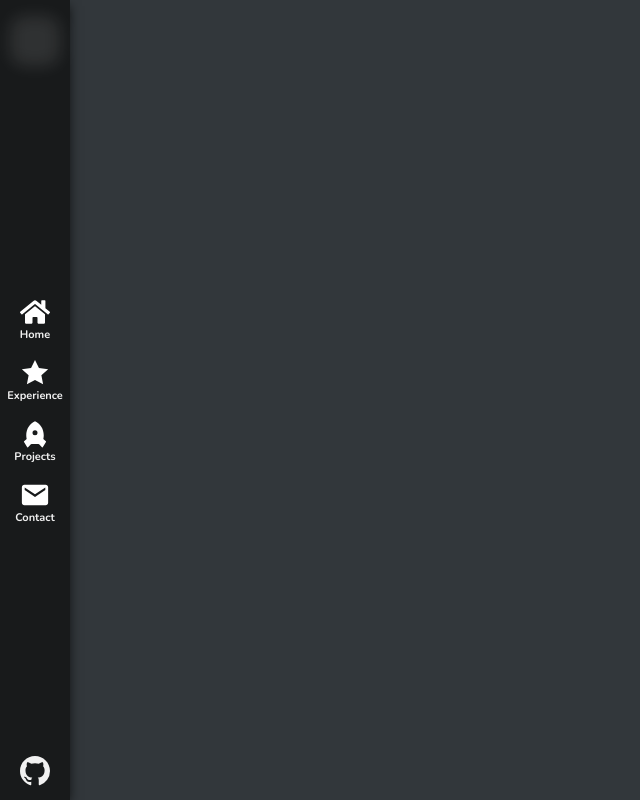
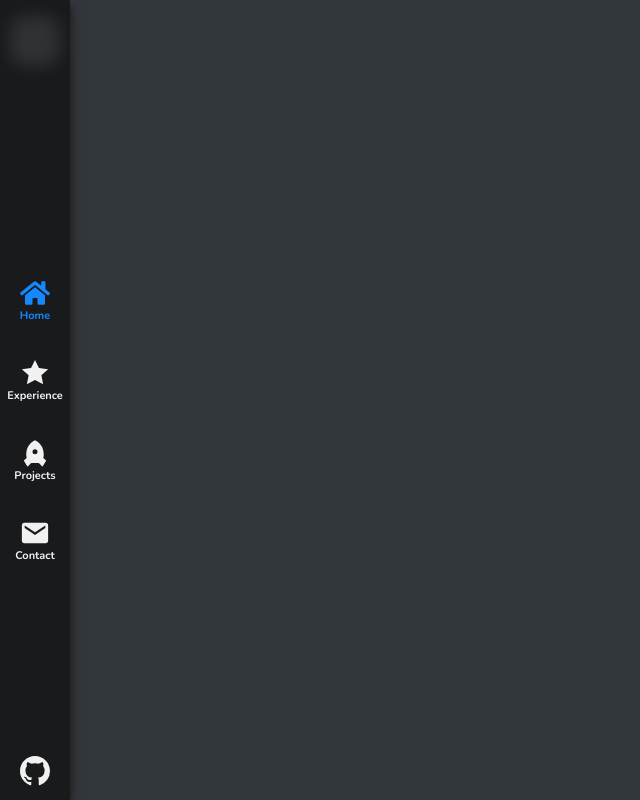
Before and after one commit to matiNap/Portfoliov2, a Next.js app: page / in a window 1280 px wide. Shown: the whole page, without its empty margins (0-640 px from the left). Built offline with nearby package versions, Linux system fonts and the light colour scheme.

Commit message:
Add web menu

```diff
--- a/helpers/index.tsx
+++ b/helpers/index.tsx
@@ -4,7 +4,7 @@ import { GoStar } from "react-icons/go";
 import { RiRocketFill } from "react-icons/ri";
 import { IoMdMail } from "react-icons/io";
 
-interface IconProps {
+export interface IconProps {
   color: string;
   size: string | number;
 }
@@ -13,6 +13,7 @@ type IconData = ({ color, size }: IconProps) => React.ReactNode;
 interface MenuProps {
   title: string;
   icon: IconData;
+  routeKey: string;
 }
 
 type MenuData = MenuProps[];
@@ -21,17 +22,21 @@ export const menuData: MenuData = [
   {
     title: "Home",
     icon: ({ color, size }) => <FaHome {...{ color, size }} />,
+    routeKey: "/",
   },
   {
     title: "Experience",
     icon: ({ color, size }) => <GoStar {...{ color, size }} />,
+    routeKey: "experience",
   },
   {
     title: "Projects",
     icon: ({ color, size }) => <RiRocketFill {...{ color, size }} />,
+    routeKey: "projects",
   },
   {
     title: "Contact",
     icon: ({ color, size }) => <IoMdMail {...{ color, size }} />,
+    routeKey: "contact",
   },
 ];
--- a/pages/components/MenuItem.tsx
+++ b/pages/components/MenuItem.tsx
@@ -1,15 +1,27 @@
 import React, { ReactNode } from "react";
-
+import { useRouter } from "next/router";
+import { palette } from "../../styles/theme";
+import { IconProps } from "../../helpers/index";
 interface Props {
   title?: string;
-  icon: ReactNode;
+  icon: (props: IconProps) => ReactNode;
+  routeKey: string;
 }
 
-const MenuItem = ({ title, icon }: Props) => {
+const ICON_SIZE = 30;
+
+const MenuItem = ({ title, icon, routeKey }: Props) => {
+  const router = useRouter();
+  const selected = router.pathname === routeKey;
+  const color = selected ? palette.accent : palette.text.primary;
+  console.log(router.pathname);
   return (
     <li>
-      {icon}
-      {Boolean(title) && <p>{title}</p>}
+      {icon({
+        color,
+        size: ICON_SIZE,
+      })}
+      {Boolean(title) && <p style={{ color }}>{title}</p>}
     </li>
   );
 };
--- a/pages/components/WebMenu.tsx
+++ b/pages/components/WebMenu.tsx
@@ -14,10 +14,8 @@ const Menu = () => {
       <Logo />
 
       <ul className={styles.list}>
-        {menuData.map(({ title, icon }) => {
-          return (
-            <MenuItem {...{ title }} icon={icon({ color: "#fff", size: 30 })} />
-          );
+        {menuData.map(({ title, icon, routeKey }) => {
+          return <MenuItem {...{ title, routeKey }} icon={icon} />;
         })}
       </ul>
 
--- a/styles/components/WebMenu.module.scss
+++ b/styles/components/WebMenu.module.scss
@@ -32,11 +32,11 @@
   @include helpers.centerFlex(false);
   font-size: $fs-very-small;
   font-weight: bold;
-  margin-top: $spacing-small;
+  margin-top: $spacing-medium;
   cursor: pointer;
+  transition: all 0.2s ease-out;
 }
 
 .list li:hover {
-  transition: scale 0.3s;
-  transform: scale(1.1);
+  transform: scale(1.15);
 }
--- a/styles/theme.scss
+++ b/styles/theme.scss
@@ -6,6 +6,7 @@ $secondary-color: #32373b;
 
 $spacing-small: 1rem;
 $spacing-normal: 1.8rem;
+$spacing-medium: 2.2rem;
 
 //Font size
 $fs-very-small: 11px;
--- /dev/null
+++ b/styles/theme.ts
@@ -0,0 +1,7 @@
+export const palette = {
+  accent: "#1488fc",
+  text: {
+    primary: "#f1f1f1",
+    secondary: "#1f1f1f",
+  },
+};
```
